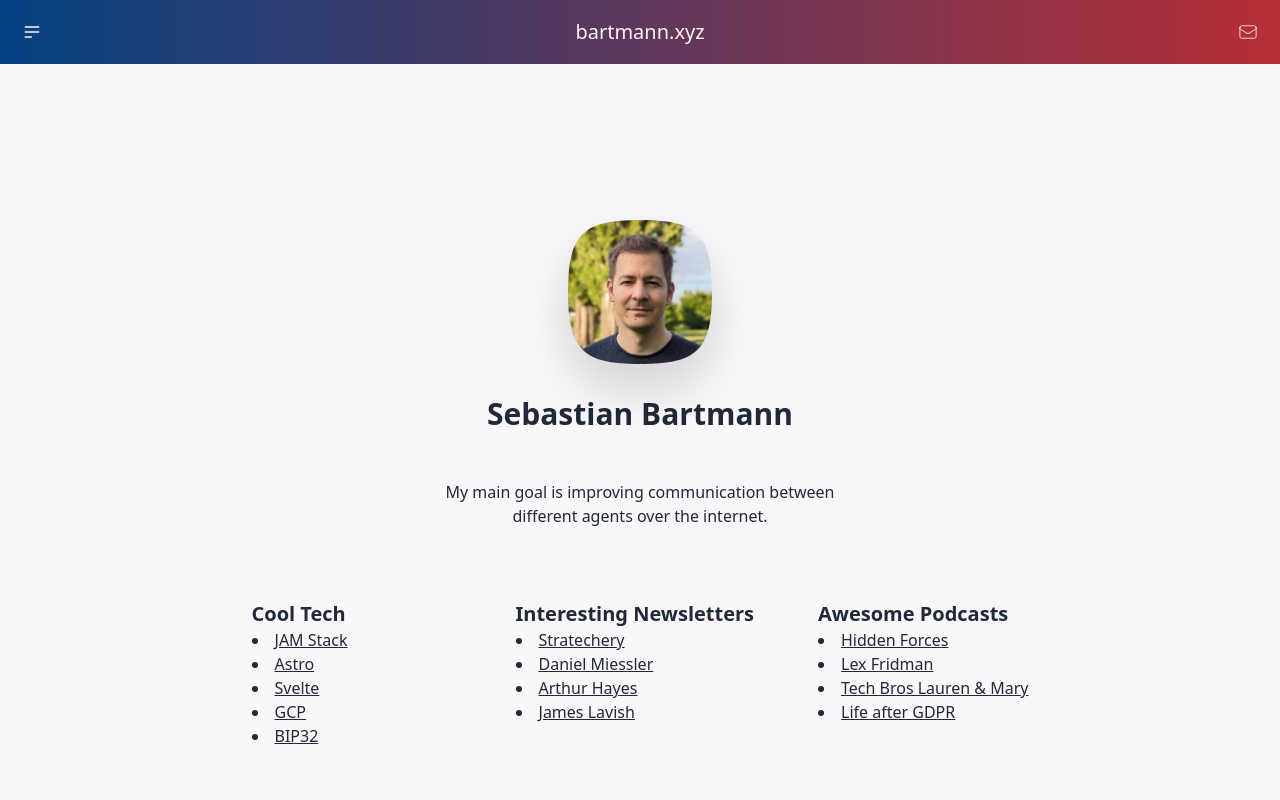
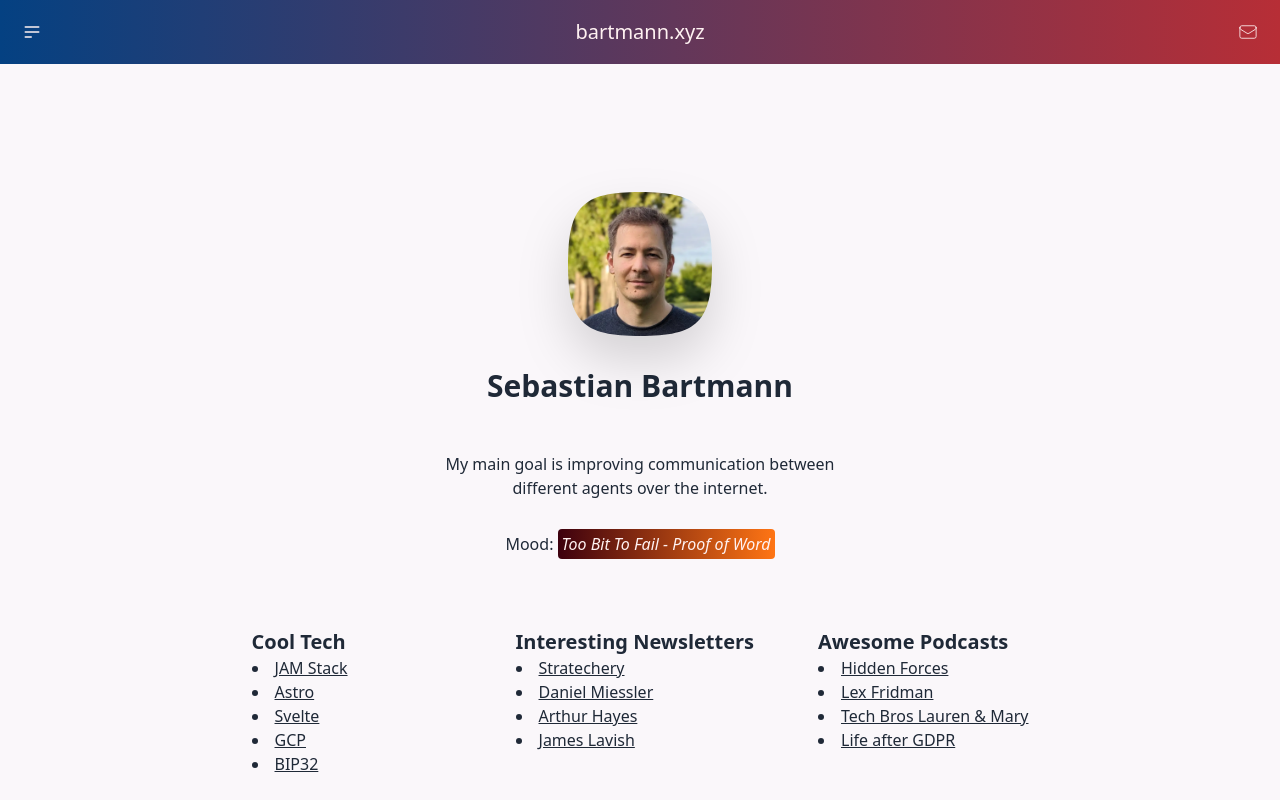
Before and after one commit to sebastianbartmann/bartmannxyz, a SvelteKit app: page / in a window 1280 px wide. Shown: the top 800 px of the page. Built offline with nearby package versions, Linux system fonts and the light colour scheme.

Commit message:
new mood link

```diff
--- a/src/components/home/hero.svelte
+++ b/src/components/home/hero.svelte
@@ -9,6 +9,14 @@
 			<h1 class="text-3xl p-8 font-bold">Sebastian Bartmann</h1>
 			<p class="py-4">
 				My main goal is improving communication between different agents over the internet.
+			</p>
+			<p class="py-4">
+				Mood: <a
+					class="p-1 rounded bg-gradient-to-r italic hover:underline from-red7 to-orange text-red1"
+					href="https://www.youtube.com/watch?v=DNYzHGM50Ys"
+					target="_blank"
+					><span>Too Bit To Fail - Proof of Word</span>
+				</a>
 			</p>
 		</div>
 
--- a/tailwind.config.cjs
+++ b/tailwind.config.cjs
@@ -33,7 +33,10 @@ module.exports = {
 			purple3: '#faf7fa',
 			yellow1: '#CFC81B',
 			yellow2: '#FAFFF2',
-			textgrey: '#1f2937'
+			textgrey: '#1f2937',
+			white: '#FFF',
+			black: '#000',
+			orange: '#FF7514'
 		}
 	},
 	daisyui: {
```
